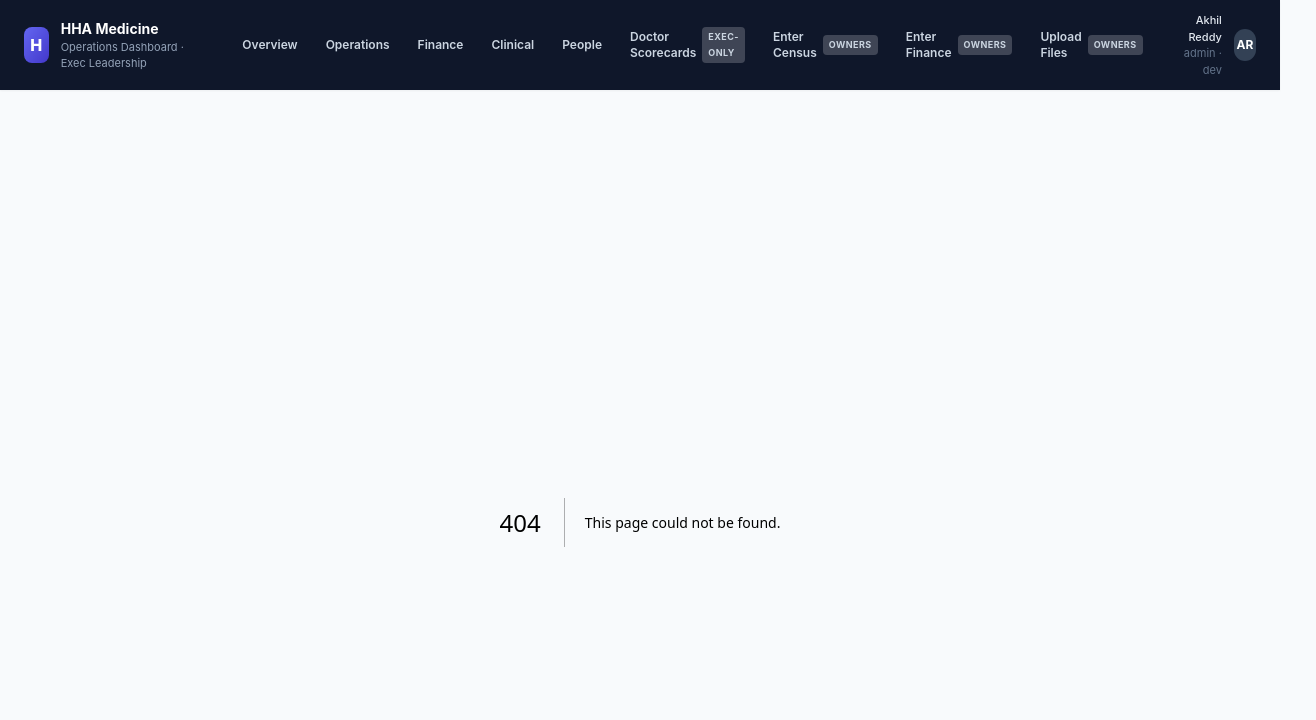
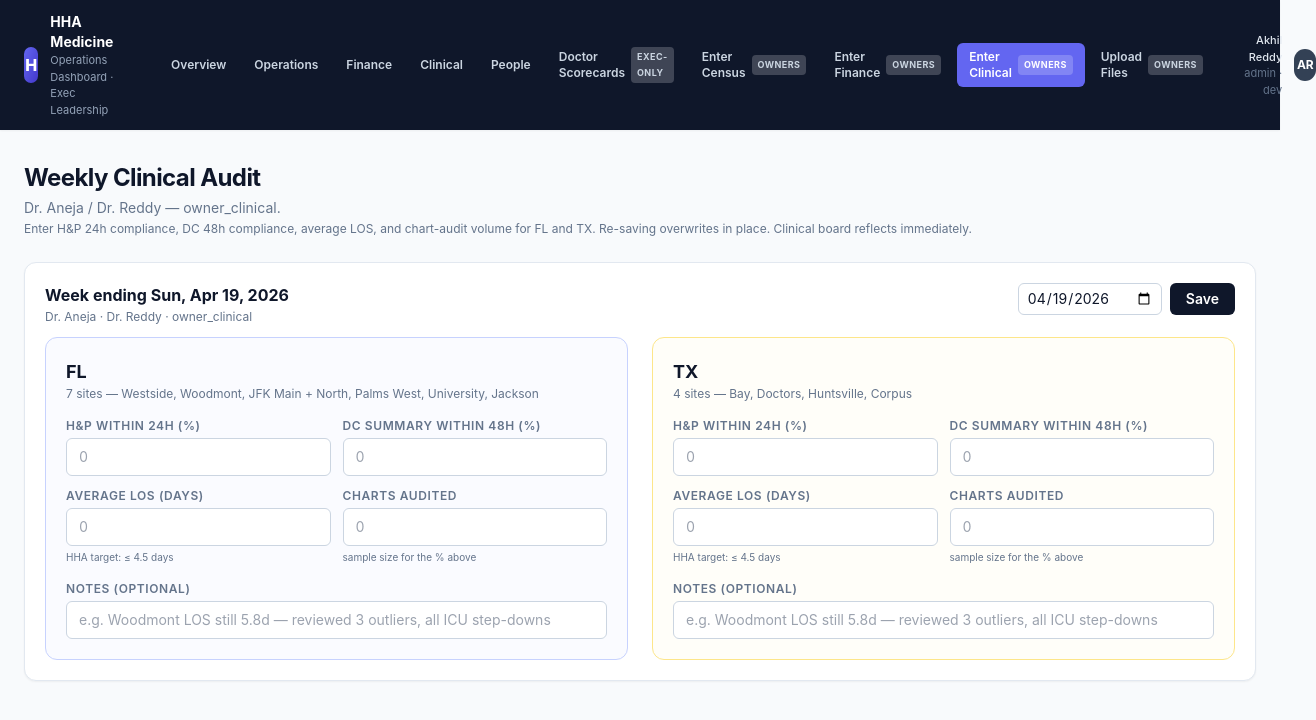
Before and after one commit to DandaAkhilReddy/hhadashboard, a Next.js app in the folder hha-dashboard/web/: page /weekly-clinical in a window 1280 px wide. Before the commit this address had no page. Shown: the top 720 px of the page, 1316 px wide, since content can reach past the window. Built offline with nearby package versions, Linux system fonts and the light colour scheme; no server answers.

Commit message:
feat(web): add /weekly-clinical page + form + Enter Clinical TopNav tab

```diff
--- /dev/null
+++ b/hha-dashboard/web/app/weekly-clinical/WeeklyClinicalForm.tsx
@@ -0,0 +1,283 @@
+"use client";
+
+import { useState } from "react";
+import { useRouter } from "next/navigation";
+import { Card, CardHeader } from "@/components/Card";
+import { toast } from "@/components/Toast";
+import {
+  api,
+  type ClinicalState,
+  type WeeklyClinicalRowIn,
+  type WeeklyClinicalRowOut,
+} from "@/lib/api-client";
+import { cn } from "@/lib/format";
+
+type StateRow = {
+  state: ClinicalState;
+  hp_24h_pct: string;
+  dc_48h_pct: string;
+  avg_los_days: string;
+  charts_audited_count: string;
+  notes: string;
+  updated_at: string | null;
+};
+
+function emptyRow(state: ClinicalState): StateRow {
+  return {
+    state,
+    hp_24h_pct: "",
+    dc_48h_pct: "",
+    avg_los_days: "",
+    charts_audited_count: "",
+    notes: "",
+    updated_at: null,
+  };
+}
+
+function fromOut(row: WeeklyClinicalRowOut): StateRow {
+  return {
+    state: row.state as ClinicalState,
+    hp_24h_pct: row.hp_24h_pct,
+    dc_48h_pct: row.dc_48h_pct,
+    avg_los_days: row.avg_los_days,
+    charts_audited_count: String(row.charts_audited_count),
+    notes: row.notes ?? "",
+    updated_at: row.updated_at,
+  };
+}
+
+function buildPayload(rows: StateRow[]): WeeklyClinicalRowIn[] {
+  return rows
+    .filter((r) => r.hp_24h_pct.trim() !== "" || r.dc_48h_pct.trim() !== "")
+    .map((r) => ({
+      state: r.state,
+      hp_24h_pct: r.hp_24h_pct || "0",
+      dc_48h_pct: r.dc_48h_pct || "0",
+      avg_los_days: r.avg_los_days || "0",
+      charts_audited_count: Number.parseInt(r.charts_audited_count, 10) || 0,
+      notes: r.notes.trim() || null,
+    }));
+}
+
+function NumField({
+  label,
+  value,
+  onChange,
+  disabled,
+  hint,
+  step = "0.1",
+  max,
+}: {
+  label: string;
+  value: string;
+  onChange: (v: string) => void;
+  disabled: boolean;
+  hint?: string;
+  step?: string;
+  max?: number;
+}) {
+  return (
+    <label className="block">
+      <div className="mb-1 text-xs font-semibold uppercase tracking-wider text-slate-500">
+        {label}
+      </div>
+      <input
+        type="number"
+        min={0}
+        max={max}
+        step={step}
+        inputMode="decimal"
+        value={value}
+        onChange={(e) => onChange(e.target.value)}
+        disabled={disabled}
+        className="w-full rounded-md border border-slate-300 bg-white px-3 py-2 text-sm tabular-nums"
+        placeholder="0"
+      />
+      {hint ? <div className="mt-1 text-[10px] text-slate-500">{hint}</div> : null}
+    </label>
+  );
+}
+
+function StateSection({
+  row,
+  onChange,
+  saving,
+}: {
+  row: StateRow;
+  onChange: (patch: Partial<StateRow>) => void;
+  saving: boolean;
+}) {
+  const tone =
+    row.state === "FL"
+      ? "border-indigo-200 bg-indigo-50/30"
+      : "border-amber-200 bg-amber-50/30";
+
+  // Quick visual cue: are H&P / DC at-or-above target?
+  const hp = Number.parseFloat(row.hp_24h_pct);
+  const dc = Number.parseFloat(row.dc_48h_pct);
+  const hpTone =
+    Number.isFinite(hp) && hp >= 95 ? "✓ at target" : Number.isFinite(hp) ? "⚠ below 95% target" : undefined;
+  const dcTone =
+    Number.isFinite(dc) && dc >= 90 ? "✓ at target" : Number.isFinite(dc) ? "⚠ below 90% target" : undefined;
+
+  return (
+    <div className={cn("rounded-xl border p-5", tone)}>
+      <div className="mb-4 flex items-center justify-between">
+        <div>
+          <h3 className="text-lg font-bold text-slate-900">{row.state}</h3>
+          <div className="text-xs text-slate-500">
+            {row.state === "FL" ? "7 sites — Westside, Woodmont, JFK Main + North, Palms West, University, Jackson" : "4 sites — Bay, Doctors, Huntsville, Corpus"}
+          </div>
+        </div>
+        {row.updated_at ? (
+          <div className="text-[10px] text-slate-500 text-right">
+            <div>Saved</div>
+            <div>{new Date(row.updated_at).toLocaleDateString()}</div>
+          </div>
+        ) : null}
+      </div>
+
+      <div className="grid gap-3 md:grid-cols-2">
+        <NumField
+          label="H&P within 24h (%)"
+          value={row.hp_24h_pct}
+          onChange={(v) => onChange({ hp_24h_pct: v })}
+          disabled={saving}
+          max={100}
+          hint={hpTone}
+        />
+        <NumField
+          label="DC summary within 48h (%)"
+          value={row.dc_48h_pct}
+          onChange={(v) => onChange({ dc_48h_pct: v })}
+          disabled={saving}
+          max={100}
+          hint={dcTone}
+        />
+        <NumField
+          label="Average LOS (days)"
+          value={row.avg_los_days}
+          onChange={(v) => onChange({ avg_los_days: v })}
+          disabled={saving}
+          step="0.01"
+          max={60}
+          hint="HHA target: ≤ 4.5 days"
+        />
+        <NumField
+          label="Charts audited"
+          value={row.charts_audited_count}
+          onChange={(v) => onChange({ charts_audited_count: v })}
+          disabled={saving}
+          step="1"
+          hint="sample size for the % above"
+        />
+      </div>
+
+      <label className="mt-4 block">
+        <div className="mb-1 text-xs font-semibold uppercase tracking-wider text-slate-500">
+          Notes (optional)
+        </div>
+        <input
+          type="text"
+          maxLength={1000}
+          value={row.notes}
+          onChange={(e) => onChange({ notes: e.target.value })}
+          disabled={saving}
+          className="w-full rounded-md border border-slate-300 bg-white px-3 py-2 text-sm"
+          placeholder="e.g. Woodmont LOS still 5.8d — reviewed 3 outliers, all ICU step-downs"
+        />
+      </label>
+    </div>
+  );
+}
+
+export function WeeklyClinicalForm({
+  initialWeekEnding,
+  initialRows,
+}: {
+  initialWeekEnding: string;
+  initialRows: WeeklyClinicalRowOut[];
+}) {
+  const router = useRouter();
+  const [weekEnding, setWeekEnding] = useState(initialWeekEnding);
+
+  const initialFL = initialRows.find((r) => r.state === "FL");
+  const initialTX = initialRows.find((r) => r.state === "TX");
+
+  const [fl, setFl] = useState<StateRow>(initialFL ? fromOut(initialFL) : emptyRow("FL"));
+  const [tx, setTx] = useState<StateRow>(initialTX ? fromOut(initialTX) : emptyRow("TX"));
+  const [saving, setSaving] = useState(false);
+
+  const onWeekChange = (newWeek: string): void => {
+    setWeekEnding(newWeek);
+    router.push(`/weekly-clinical?week_ending=${newWeek}`);
+  };
+
+  const onSave = async (): Promise<void> => {
+    const payload = buildPayload([fl, tx]);
+    if (payload.length === 0) {
+      toast("Enter at least one state's H&P or DC %", "error");
+      return;
+    }
+    // Date sanity check before round-trip
+    const d = new Date(weekEnding + "T00:00:00");
+    if (d.getDay() !== 0) {
+      toast("Week ending must be a Sunday.", "error");
+      return;
+    }
+
+    setSaving(true);
+    try {
+      const saved = await api.saveWeeklyClinical({
+        week_ending: weekEnding,
+        rows: payload,
+      });
+      const flSaved = saved.find((r) => r.state === "FL");
+      const txSaved = saved.find((r) => r.state === "TX");
+      if (flSaved) setFl(fromOut(flSaved));
+      if (txSaved) setTx(fromOut(txSaved));
+      toast(`Saved ${saved.length} state row${saved.length === 1 ? "" : "s"}.`, "success");
+      router.refresh();
+    } catch (err) {
+      toast(`Save failed: ${(err as Error).message}`, "error");
+    } finally {
+      setSaving(false);
+    }
+  };
+
+  return (
+    <Card>
+      <CardHeader
+        title={`Week ending ${new Date(weekEnding + "T00:00:00").toLocaleDateString("en-US", { weekday: "short", month: "short", day: "numeric", year: "numeric" })}`}
+        owner="Dr. Aneja · Dr. Reddy · owner_clinical"
+        right={
+          <div className="flex items-center gap-2">
+            <input
+              type="date"
+              value={weekEnding}
+              onChange={(e) => onWeekChange(e.target.value)}
+              disabled={saving}
+              className="rounded-md border border-slate-300 bg-white px-2 py-1 text-sm"
+            />
+            <button
+              type="button"
+              onClick={onSave}
+              disabled={saving}
+              className={cn(
+                "rounded-md px-4 py-1.5 text-sm font-semibold text-white transition-colors",
+                saving ? "bg-slate-300 cursor-not-allowed" : "bg-slate-900 hover:bg-slate-800",
+              )}
+            >
+              {saving ? "Saving..." : "Save"}
+            </button>
+          </div>
+        }
+      />
+
+      <div className="grid gap-6 md:grid-cols-2">
+        <StateSection row={fl} onChange={(p) => setFl((prev) => ({ ...prev, ...p }))} saving={saving} />
+        <StateSection row={tx} onChange={(p) => setTx((prev) => ({ ...prev, ...p }))} saving={saving} />
+      </div>
+    </Card>
+  );
+}
--- /dev/null
+++ b/hha-dashboard/web/app/weekly-clinical/page.tsx
@@ -0,0 +1,41 @@
+import { PageHeader } from "@/components/PageHeader";
+import { api } from "@/lib/api-client";
+import { WeeklyClinicalForm } from "./WeeklyClinicalForm";
+
+function lastSunday(): string {
+  const d = new Date();
+  // (weekday + 1) % 7 — Sun=0..Sat=6 → 0,6,5,4,3,2,1
+  const offset = (d.getDay() + 0) % 7; // d.getDay() Sun=0
+  d.setDate(d.getDate() - offset);
+  return d.toISOString().slice(0, 10);
+}
+
+export default async function WeeklyClinicalPage({
+  searchParams,
+}: {
+  searchParams: Promise<{ week_ending?: string }>;
+}) {
+  const params = await searchParams;
+  const weekEnding = params.week_ending ?? lastSunday();
+  const rows = await api.getWeeklyClinical(weekEnding).catch(() => []);
+
+  return (
+    <>
+      <PageHeader
+        title="Weekly Clinical Audit"
+        subtitle={
+          <>
+            Dr. Aneja / Dr. Reddy &mdash; owner_clinical.
+            <br />
+            <span className="text-xs text-slate-500">
+              Enter H&amp;P 24h compliance, DC 48h compliance, average LOS, and chart-audit
+              volume for FL and TX. Re-saving overwrites in place. Clinical board reflects
+              immediately.
+            </span>
+          </>
+        }
+      />
+      <WeeklyClinicalForm initialWeekEnding={weekEnding} initialRows={rows} />
+    </>
+  );
+}
--- a/hha-dashboard/web/components/TopNav.tsx
+++ b/hha-dashboard/web/components/TopNav.tsx
@@ -13,6 +13,7 @@ const TABS = [
   { href: "/scorecards", label: "Doctor Scorecards", badge: "exec-only" },
   { href: "/daily-census", label: "Enter Census", badge: "owners" },
   { href: "/monthly-finance", label: "Enter Finance", badge: "owners" },
+  { href: "/weekly-clinical", label: "Enter Clinical", badge: "owners" },
   { href: "/uploads", label: "Upload Files", badge: "owners" },
 ];
 
```
